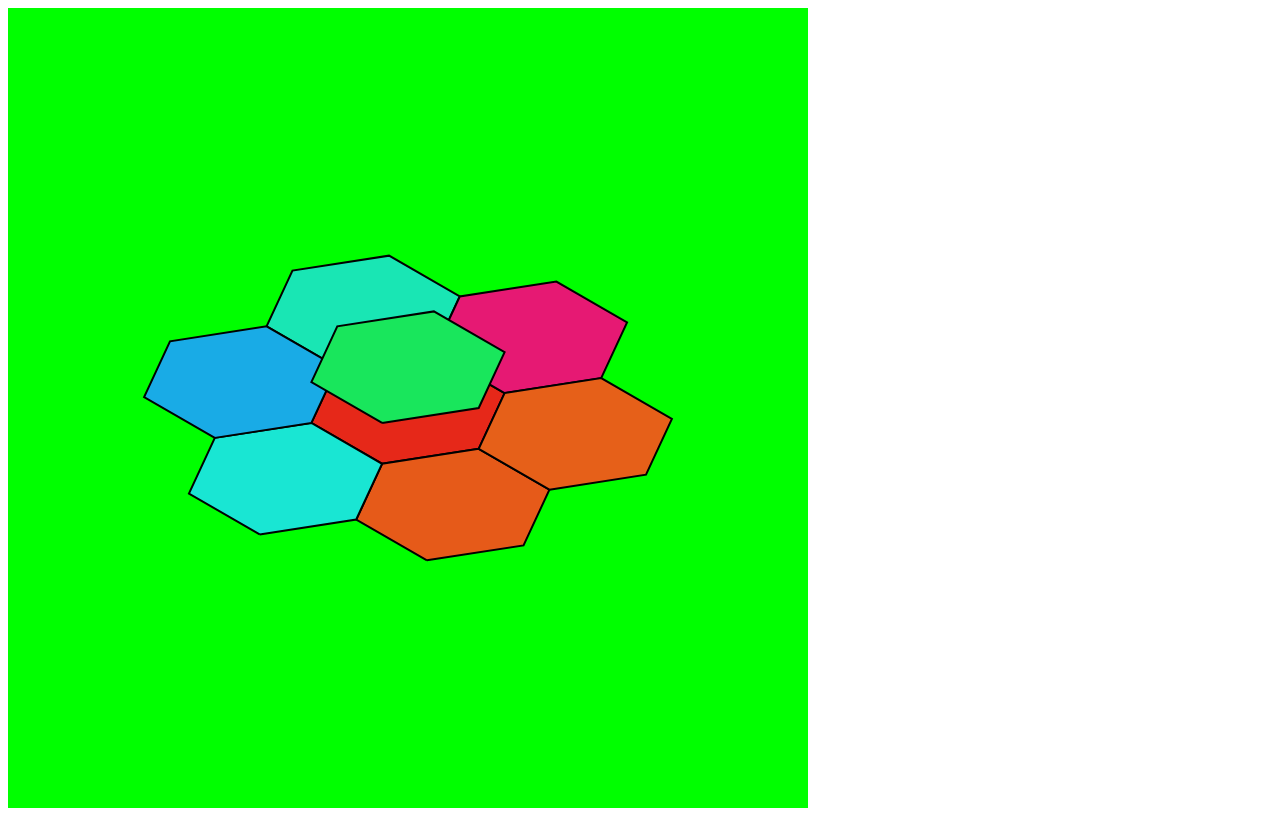
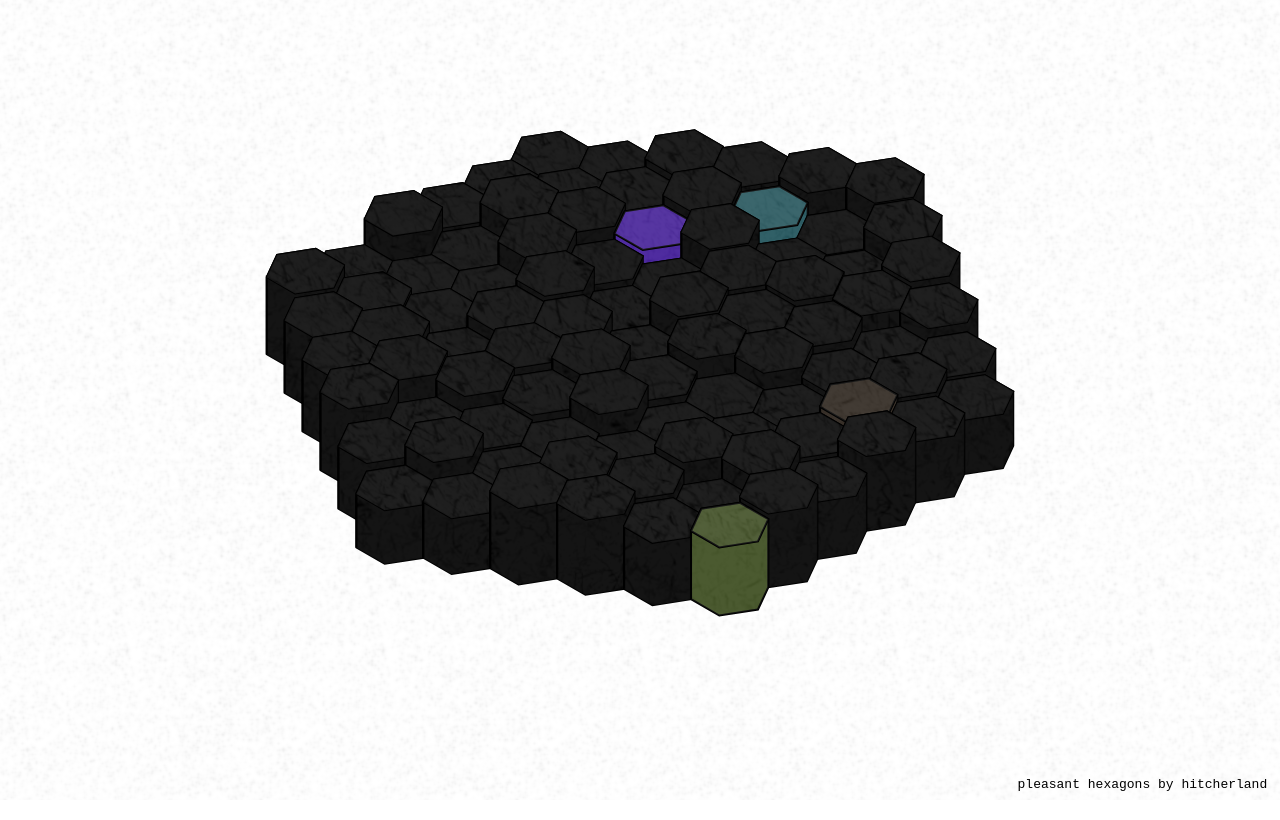
Before and after one commit to hitcherland/pleasant-hexagons, a plain HTML site: page index.html in a window 1280 px wide. Drawn offline with Linux system fonts and the light colour scheme.

Commit message:
Now it's pleasant

```diff
--- a/index.html
+++ b/index.html
@@ -4,9 +4,15 @@
     <meta charset="UTF-8">
     <meta http-equiv="X-UA-Compatible" content="IE=edge">
     <meta name="viewport" content="width=device-width, initial-scale=1.0">
-    <title>Document</title>
+    <title>pleasant hexagons by hitcherland</title>
 </head>
-<body>
+<body style="margin: 0; background-image: url(bg2.png); background-repeat: repeat">
+    <div style="display: flex; justify-content: center">
+        <canvas id="canvas"></canvas>
+    </div>
     <script src="index.js"></script>
+    <div style="position: absolute; right: 1vw; bottom: 1vh; font-family: monospace">
+        pleasant hexagons by hitcherland
+    </div>
 </body>
 </html>
--- a/index.js
+++ b/index.js
@@ -1,10 +1,170 @@
-const canvas = document.createElement('canvas');
-document.body.appendChild(canvas);
 
+function hexToPixel(size, q, j, r) {
+    return [size * 1.5 * q, size * j, size * (factor * q + 2 * factor * r)];
+}
+
+function toIsometricPoint(x, y, z) {
+    const X = (x - z) / Math.sqrt(2) + center[0];
+    const Y = (x + 2 * y + z) / Math.sqrt(6) + center[1];
+    return [X, Y];
+}
+
+
+const audioContext = new AudioContext()
+
+class HexBlock {
+    constructor(q, r, s, size, angle, hue) {
+        this.q = q;
+        this.r = r;
+        this.s = s;
+        this.height = size;
+        this.offsetAngle = angle;
+        this.updateSpeed = 7e-5;
+        this.offsetScale = 0.2;
+        this.offsetHeight = this.offsetScale * size * Math.sin(Math.PI * 2 * this.offsetAngle);
+        this.hue = hue;
+        this.size = size;
+        this.doBeep = false;
+        this.glow = false;
+
+        this.matrix1 = new DOMMatrix([1, 0, 0, 1, Math.random(), this.offsetHeight]);
+        this.matrix2 = new DOMMatrix([1, 0.2, 0.2, 1, 0, this.offsetHeight]);
+
+
+        var o = audioContext.createOscillator()
+        this.g = audioContext.createGain()
+        o.connect(this.g)
+        this.g.connect(audioContext.destination)
+        o.start(0)
+        const freqs = [440, 493.9, 554.4, 587.3, 659.3, 740, 830]
+        o.frequency.value = freqs[Math.floor(freqs.length * Math.random())]
+        this.g.gain.setValueAtTime(0, audioContext.currentTime);
+    }
+
+    beep() {
+        this.g.gain.setValueAtTime(0.05, audioContext.currentTime);
+        this.g.gain.exponentialRampToValueAtTime(
+            0.00001, audioContext.currentTime + 2.0
+        )
+    }
+
+    pixelPosition() {
+        const isoPoints = toIsometricPoint(this.q, this.r, this.s);
+        return hexToPixel(this.size, ...isoPoints);
+    }
+
+    compare(block) {
+        const A = this.pixelPosition();
+        const B = block.pixelPosition();
+
+        if(A[1] != B[1]) {
+            return A[1] - B[1];
+        } else {
+            return A[0] - B[0]
+        }
+    }
+
+    render(ctx) {
+        ctx.save();
+        const [x, y, z] = hexToPixel(this.size / 2, this.q, this.r, this.s);
+
+        const height = this.height + this.offsetHeight;
+
+        const A = -2 * Math.PI / 6;
+        const [X, Y] = toIsometricPoint(x + 0.5 * this.size * Math.sin(A + Math.PI / 6), y, z + 0.5 * this.size * Math.cos(A + Math.PI / 6));
+
+        ctx.beginPath();
+        ctx.moveTo(X, Y);
+
+        for(let i=6; i>=3; i--) {
+            const angle = A + (i + 0.5) * Math.PI / 3;
+            const [X, Y] = toIsometricPoint(x + 0.5 * this.size * Math.sin(angle), y - height, z + 0.5 * this.size * Math.cos(angle));
+            ctx.lineTo(X, Y);
+        }
+
+        for(let i=3; i>=0; i--) {
+            const angle = A + (i + 0.5)* Math.PI / 3;
+            const [X, Y] = toIsometricPoint(x + 0.5 * this.size * Math.sin(angle), y, z + 0.5 * this.size * Math.cos(angle));
+            ctx.lineTo(X, Y);
+        }
+
+        ctx.closePath();
+
+        ctx.globalAlpha = 1;
+        if(this.glow > 0) {
+            ctx.fillStyle = `hsl(${this.hue}deg ${this.glow}% ${this.glow / 2}%)`;
+            this.glow -= 1;
+        }
+        else {
+            ctx.fillStyle = `hsl(${this.hue}deg 00% 00%)`;
+        }
+        ctx.fill();
+        ctx.stroke();
+
+        ctx.globalAlpha = 0.08;
+        bg.setTransform(this.matrix1);
+        ctx.fillStyle = bg;
+        ctx.fill();
+        ctx.stroke();
+        ctx.globalAlpha = 1;
+
+        ctx.beginPath();
+        ctx.moveTo(X, Y);
+
+        for(let i=0; i<=6; i++) {
+            const angle = A + (i + 0.5) * Math.PI / 3;
+            const [X, Y] = toIsometricPoint(x + 0.5 * this.size * Math.sin(angle), y - height, z + 0.5 * this.size * Math.cos(angle));
+            ctx.lineTo(X, Y);
+        }
+
+        ctx.fillStyle = `hsl(${this.hue}deg 80% 40%)`;
+        if(this.glow > 0) {
+            ctx.fillStyle = `hsl(${this.hue}deg ${this.glow}% ${this.glow / 2}%)`;
+            this.glow -= 1;
+        }
+        else {
+            ctx.fillStyle = `hsl(${this.hue}deg 00% 00%)`;
+        }
+        ctx.fill();
+        ctx.stroke();
+
+        ctx.globalAlpha = 0.12;
+        bg.setTransform(this.matrix2);
+        ctx.fillStyle = bg;
+        ctx.fill();
+        ctx.stroke();
+        ctx.globalAlpha = 1;
+        ctx.restore();
+    }
+
+    update(timestamp) {
+        const v1 = Math.sin(2 * Math.PI * (this.offsetAngle + this.updateSpeed * timestamp));
+        const v2 = Math.cos(2 * Math.PI * (this.offsetAngle + this.updateSpeed * timestamp)) * this.offsetScale;
+        this.offsetHeight = this.offsetScale * this.size * v1;
+        this.matrix1.translateSelf(0, -v2, 0);
+        this.matrix2.translateSelf(v2, -2 * v2, 0);
+
+        if(blocks[0] !== this) {
+            if(v1 > 0 && this.doBeep) {
+                this.beep();
+                this.glow = 100;
+                this.doBeep = false;
+            }
+
+            if(v1 < 0) {
+                this.doBeep = true;
+            }
+        }
+    }
+}
+
+const canvas = document.getElementById('canvas');
+
+const win = Math.min(window.innerHeight, window.innerWidth);
 const options = {
-    width: 800,
-    height: 800,
-}
+    width: win,
+    height: win,
+};
 const width = options.width;
 const height = options.height;
 const center = [options.width / 2, options.height / 2];
@@ -14,45 +174,42 @@ canvas.height = height;
 
 const ctx = canvas.getContext('2d');
 
-ctx.fillStyle = 'rgb(0, 255, 0)'
-ctx.fillRect(0, 0, canvas.width, canvas.height);
-
-function toIsometricPoint(x, y, z) {
-    const X = (x - z) / Math.sqrt(2) + center[0];
-    const Y = (x + 2 * y + z) / Math.sqrt(6) + center[1];
-    //return [x + center[0], z + center[1]]
-    return [X, Y];
-}
+const factor = Math.sqrt(3) / 2;
+const img = document.createElement('img');
+let bg;
 
 
-function drawRegularPolygonPath(n, x, y, z, r) {
-    const angle = Math.PI / n;
-    const [X, Y] = toIsometricPoint(x + 0.5 * r * Math.sin(angle), y, z + 0.5 * r * Math.cos(angle));
-    ctx.moveTo(X, Y);
-    for(let i=1; i<=n; i++) {
-        const angle = i * Math.PI * 2 / n + Math.PI / n;
-        const [X, Y] = toIsometricPoint(x + 0.5 * r * Math.sin(angle), y, z + 0.5 * r * Math.cos(angle));
-        ctx.lineTo(X, Y);
+const blocks = [];
+
+const size = options.width / 10;
+const R = 5;
+for(let s=-R; s<=R; s++) {
+    for(let q=Math.max(-R, -s-R); q<=Math.min(R, -s+R); q++) {
+        blocks.push(new HexBlock(q, 0, s, size, Math.random(), 360 * Math.random()))
     }
 }
 
-const factor = Math.sqrt(3) / 2;
-function hexToPixel(size, q, j, r) {
-    return [size * 1.5 * q, size * j, size * (factor * q + 2 * factor * r)];
+blocks.sort((a, b) => {
+    return a.compare(b);
+});
+
+window.lastBlock = blocks[blocks.length - 1];
+
+function animate(timestamp) {
+    ctx.clearRect(0, 0, options.width, options.height);
+
+    blocks.forEach((block, i) => {
+        block.render(ctx);
+        block.update(timestamp);
+    });
+
+    requestAnimationFrame(animate);
 }
 
-console.warn([[0, 0, 0], [1, 0, 0], [1, 0, 1], [0, 0, 1]].map(x => toIsometricPoint(...x)));
+ctx.lineWidth = 2;
+img.onload = function() {
+    bg = ctx.createPattern(img, "repeat")
+    animate(0);
+}
 
-
-ctx.lineWidth = 2;
-const size = options.width / 4;
-
-//ctx.translate(0.5, 0.5);
-[[0,0,0], [1, 0, 0], [0, 0, 1], [-1, 0, 0], [0, 0, -1], [1, 0, -1], [-1, 0, 1], [0, -0.5, 0]].forEach(([q, j ,r]) => {
-    let [x, y, z] = hexToPixel(size / 2, q, j, r);
-    ctx.fillStyle = `hsl(${360 * Math.random()}deg 80% 50%)`;
-    ctx.beginPath();
-    drawRegularPolygonPath(6, x, y, z, size);
-    ctx.fill();
-    ctx.stroke();
-})
+img.src = 'bg.png';
```
Also changed, not shown: bg.png (added), bg2.png (added).
